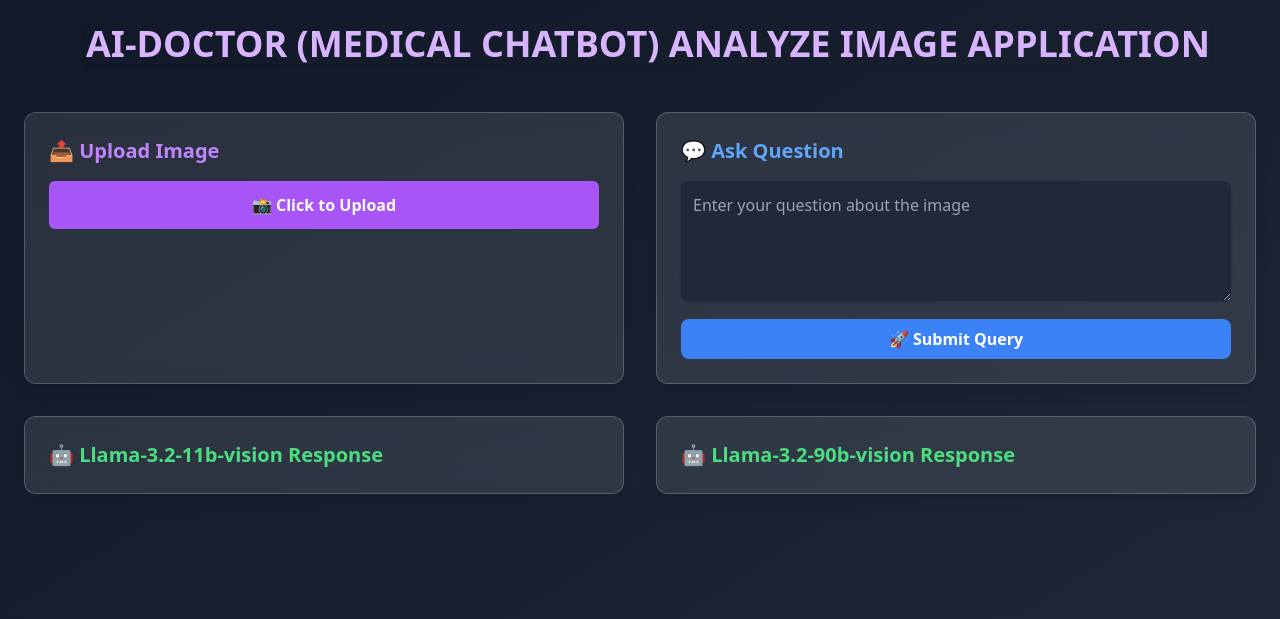
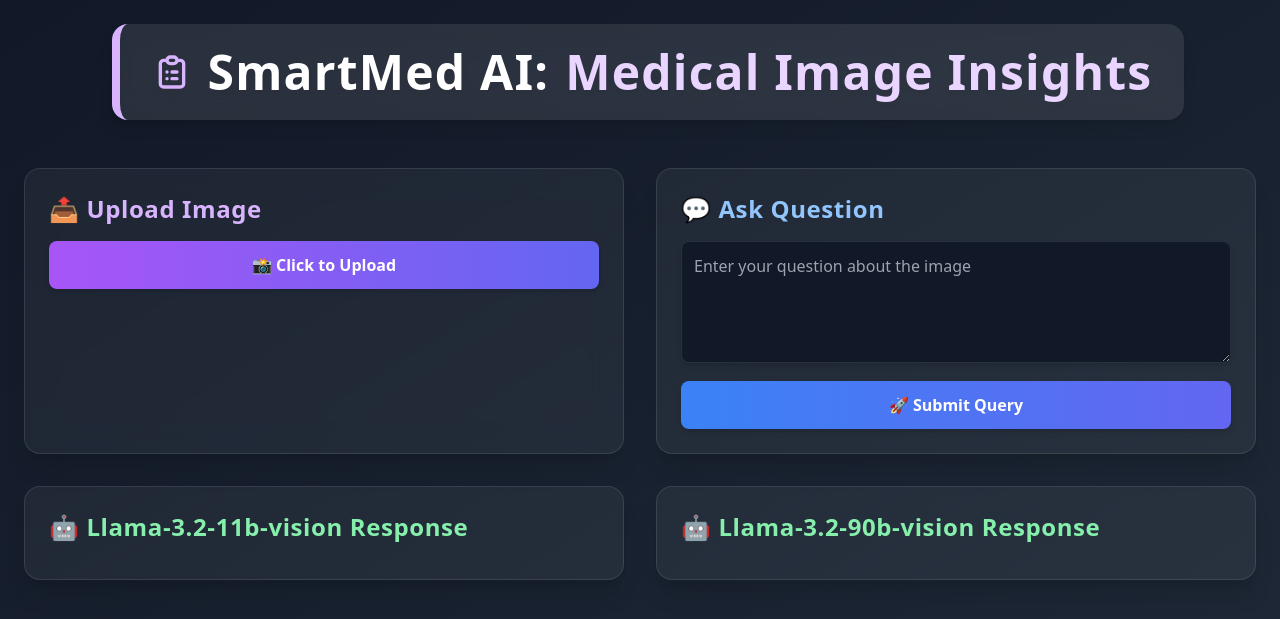
Before and after one commit to Ayush18012003/Medical-ChatBot-First-Version, a FastAPI app: page / in a window 1280 px wide. Shown: the top 619 px of the page. Run offline with FastAPI, Linux system fonts and the light colour scheme; some libraries are stand-ins or nearby versions.

Commit message:
Enhance UI responsiveness and styling

```diff
--- a/templates/index.html
+++ b/templates/index.html
@@ -3,7 +3,7 @@
 <head>
     <meta charset="UTF-8">
     <meta name="viewport" content="width=device-width, initial-scale=1.0">
-    <title>Analyze Image Application</title>
+    <title>AI-DOCTOR</title>
     <script src="https://cdn.tailwindcss.com"></script>
     <script src="https://kit.fontawesome.com/your-fontawesome-kit.js" crossorigin="anonymous"></script>
     <script src="https://cdn.jsdelivr.net/npm/marked/marked.min.js"></script>
@@ -13,59 +13,70 @@
         <div class="container mx-auto p-6">
             <div class="flex items-center justify-center mb-12">
                 <i class="fas fa-camera text-6xl text-gray-400 mr-4"></i>
-            <h1 class="text-4xl font-bold text-purple-300 shadow-md">AI-DOCTOR (MEDICAL CHATBOT) ANALYZE IMAGE APPLICATION</h1>
+                <h1 class="text-5xl font-extrabold text-white bg-white/10 backdrop-blur-lg py-6 px-8 rounded-2xl shadow-lg border-l-8 border-purple-300 flex items-center gap-4 tracking-wide drop-shadow-lg">
+                    <svg class="w-10 h-10 text-purple-300" fill="none" stroke="currentColor" viewBox="0 0 24 24" xmlns="http://www.w3.org/2000/svg">
+                        <path stroke-linecap="round" stroke-linejoin="round" stroke-width="2" d="M9 5H7a2 2 0 00-2 2v12a2 2 0 002 2h10a2 2 0 002-2V7a2 2 0 00-2-2h-2M9 5a2 2 0 002 2h2a2 2 0 002-2M9 5a2 2 0 012-2h2a2 2 0 012 2m-3 7h3m-3 4h3m-6-4h.01M9 16h.01"></path>
+                    </svg>
+                    SmartMed AI: <span class="text-purple-200">Medical Image Insights</span>
+                </h1>
+
             </div>
 
             <div class="grid grid-cols-1 lg:grid-cols-2 gap-8 mb-8">
 
                 <!-- Upload Image Card -->
-            <div class="bg-white/10 backdrop-blur-md p-6 rounded-xl shadow-lg border border-white/20">
-                <h2 class="text-xl font-semibold text-purple-400 mb-4">📤 Upload Image</h2>
+                <div class="bg-white/5 backdrop-blur-lg p-6 rounded-2xl shadow-xl border border-white/10 transition-all duration-500 hover:scale-[1.02] hover:border-purple-400">
+                    <h2 class="text-2xl font-semibold text-purple-300 mb-4 tracking-wide animate-fadeIn">📤 Upload Image</h2>
 
-                <button id="upload-btn" class="w-full py-3 bg-purple-500 hover:bg-purple-600 text-white font-bold rounded-md transition-all">
+                    <button id="upload-btn" class="w-full py-3 bg-gradient-to-r from-purple-500 to-indigo-500 hover:from-purple-600 hover:to-indigo-600 text-white font-bold rounded-lg transition-all duration-300 shadow-md hover:shadow-lg hover:scale-105 active:scale-95">
                         📸 Click to Upload
                     </button>
 
                     <input type="file" id="image-upload" accept="image/*" class="hidden" />
 
-                <div id="image-container" class="hidden mt-4">
-                    <img id="display-image" src="" alt="Uploaded image" class="w-full rounded-lg shadow-lg" />
+                    <div id="image-container" class="hidden mt-4 animate-fadeIn">
+                        <img id="display-image" src="" alt="Uploaded image" class="w-full rounded-lg shadow-xl border border-white/10 transition-all duration-500 hover:scale-105">
                     </div>
                 </div>
 
+
                 <!-- Ask Question Card -->
-            <div class="bg-white/10 backdrop-blur-md p-6 rounded-xl shadow-lg border border-white/20">
-                <h2 class="text-xl font-semibold text-blue-400 mb-4">💬 Ask Question</h2>
+                <div class="bg-white/5 p-6 rounded-2xl shadow-xl border border-white/10 transition-all duration-500 hover:scale-[1.02] hover:border-blue-400">
+                    <h2 class="text-2xl font-semibold text-blue-300 mb-4 tracking-wide animate-fadeIn">💬 Ask Question</h2>
+
                     <textarea id="query-input" rows="4" placeholder="Enter your question about the image"
-                    class="w-full p-3 bg-gray-800 text-gray-300 rounded-lg shadow"></textarea>
-                <button id="submit-query" class="w-full bg-blue-500 hover:bg-blue-600 text-white font-bold py-2 px-4 rounded-lg mt-3 transition-all">
+                        class="w-full p-3 bg-gray-900 text-gray-300 rounded-lg shadow-md border border-white/10 transition-all duration-300 focus:ring-2 focus:ring-blue-400 focus:border-blue-400"></textarea>
+
+                    <button id="submit-query" class="w-full bg-gradient-to-r from-blue-500 to-indigo-500 hover:from-blue-600 hover:to-indigo-600 text-white font-bold py-3 rounded-lg mt-3 transition-all duration-300 shadow-md hover:shadow-lg hover:scale-105 active:scale-95">
                         🚀 Submit Query
                     </button>
                 </div>
 
+
+                <!-- Llama-3.2-11b-vision Response -->
+    <div class="bg-white/5 p-6 rounded-2xl shadow-xl border border-white/10 transition-all duration-500 hover:scale-[1.02] hover:border-green-400">
+        <h2 class="text-2xl font-semibold text-green-300 mb-3 tracking-wide animate-fadeIn">🤖 Llama-3.2-11b-vision Response</h2>
+        <div id="response-container-llama11b" class="hidden mt-4 bg-gray-900 p-4 rounded-lg text-gray-300 border border-white/10 shadow-md animate-slideUp"></div>
     </div>
 
-        <div class="grid grid-cols-1 lg:grid-cols-2 gap-8">
-
-            <!-- Llama Response -->
-            <div class="bg-white/10 backdrop-blur-md p-6 rounded-xl shadow-lg border border-white/20">
-                <h2 class="text-xl font-semibold text-green-400">🤖 Llama-3.2-11b-vision Response</h2>
-                <div id="response-container-llama11b" class="hidden mt-4 bg-gray-800 p-4 rounded text-gray-300"></div>
+    <!-- Llama-3.2-90b-vision Response -->
+    <div class="bg-white/5 p-6 rounded-2xl shadow-xl border border-white/10 transition-all duration-500 hover:scale-[1.02] hover:border-green-400">
+        <h2 class="text-2xl font-semibold text-green-300 mb-3 tracking-wide animate-fadeIn">🤖 Llama-3.2-90b-vision Response</h2>
+        <div id="response-container-llama90b" class="hidden mt-4 bg-gray-900 p-4 rounded-lg text-gray-300 border border-white/10 shadow-md animate-slideUp"></div>
     </div>
 
-            <!-- Llava Response -->
-            <div class="bg-white/10 backdrop-blur-md p-6 rounded-xl shadow-lg border border-white/20">
-                <h2 class="text-xl font-semibold text-green-400">🤖 Llama-3.2-90b-vision Response</h2>
-                <div id="response-container-llama90b" class="hidden mt-4 bg-gray-800 p-4 rounded text-gray-300"></div>
-            </div>
 
             </div>
 
             <!-- Error Message -->
-        <div id="error-container" class="hidden mt-8 p-4 bg-red-500 text-white rounded">
-            <p id="error-text"></p>
+            <div id="error-container" class="hidden mt-8 p-4 bg-red-600 text-white rounded-lg border border-red-400 shadow-lg flex items-center gap-3 transition-all duration-300 animate-shake">
+                <svg class="w-6 h-6 text-white" fill="none" stroke="currentColor" viewBox="0 0 24 24" xmlns="http://www.w3.org/2000/svg">
+                    <path stroke-linecap="round" stroke-linejoin="round" stroke-width="2" d="M18.364 5.636a9 9 0 11-12.728 0M12 9v4m0 4h.01"></path>
+                </svg>
+                <p id="error-text" class="flex-1"></p>
+                <button onclick="document.getElementById('error-container').classList.add('hidden')" class="text-white hover:text-gray-300 transition-all duration-200">&times;</button>
             </div>
-    </div>
+
 
     <script>
         document.addEventListener('DOMContentLoaded', function() {
```
Also changed, not shown: README.md, 1 other file. Lines whose indentation alone changed are shown as unchanged.
